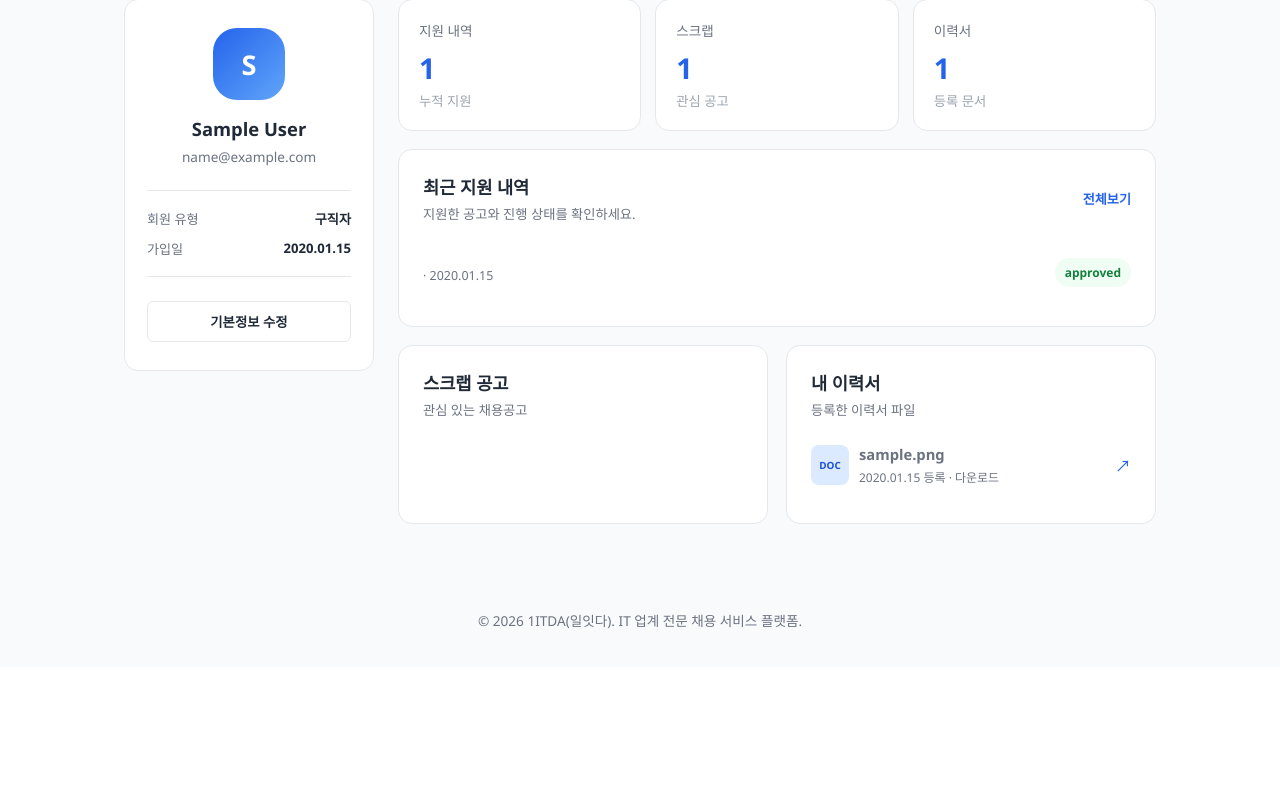
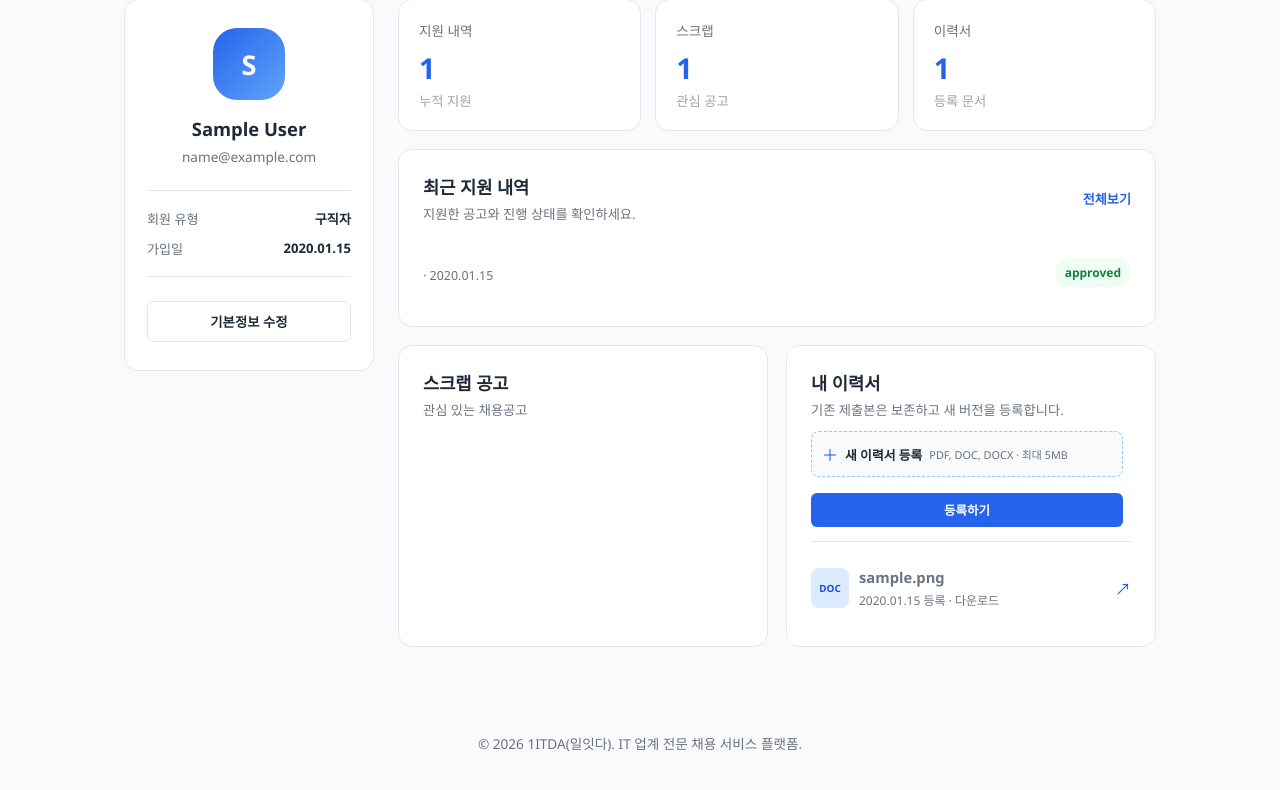
Before and after one commit to sieunni/1itda, a Flask app: page /mypage in a window 1280 px wide. Shown: the part 250-1040 px from the top of the page. Before the commit the page ends 879 px from the top, so only its background shows below. Run offline with Flask 3, Linux system fonts and the light colour scheme; the visitor is signed in with stand-in values (Sample User, id 1); tables that the repository leaves empty hold one stand-in row (values such as "Sample post").

Commit message:
이력서 새 버전 등록 기능 추가

```diff
--- a/routes/profile.py
+++ b/routes/profile.py
@@ -1,11 +1,58 @@
 import os
+import uuid
 
 from flask import Blueprint, abort, current_app, flash, redirect, render_template, request, send_from_directory, session, url_for
+from sqlalchemy.exc import SQLAlchemyError
+from werkzeug.utils import secure_filename
 
 from extensions import db
 from models import Application, Job, Resume, Scrap, User
 
 profile_bp = Blueprint("profile", __name__)
+ALLOWED_RESUME_EXTENSIONS = {"pdf", "doc", "docx"}
+
+
+@profile_bp.post("/mypage/resumes/upload")
+def resume_upload():
+    user_id = session.get("user_id")
+    user = db.session.get(User, user_id) if user_id else None
+    if not user:
+        flash("로그인 후 이용해 주세요.", "error")
+        return redirect(url_for("auth.login"))
+    if user.role != "jobseeker":
+        abort(403)
+
+    uploaded_file = request.files.get("resume_file")
+    original_name = secure_filename(uploaded_file.filename) if uploaded_file and uploaded_file.filename else ""
+    if not original_name or "." not in original_name:
+        flash("등록할 이력서 파일을 선택해 주세요.", "error")
+        return redirect(url_for("profile.mypage"))
+
+    extension = original_name.rsplit(".", 1)[1].lower()
+    if extension not in ALLOWED_RESUME_EXTENSIONS:
+        flash("이력서는 PDF, DOC, DOCX 파일만 등록할 수 있습니다.", "error")
+        return redirect(url_for("profile.mypage"))
+
+    stored_filename = f"{uuid.uuid4().hex}.{extension}"
+    saved_path = os.path.join(current_app.config["UPLOAD_FOLDER"], stored_filename)
+    uploaded_file.save(saved_path)
+    db.session.add(
+        Resume(
+            user_id=user.user_id,
+            file_path=stored_filename,
+            original_filename=original_name,
+        )
+    )
+    try:
+        db.session.commit()
+    except SQLAlchemyError:
+        db.session.rollback()
+        if os.path.isfile(saved_path):
+            os.remove(saved_path)
+        flash("이력서를 등록하지 못했습니다. 잠시 후 다시 시도해 주세요.", "error")
+    else:
+        flash("새 이력서가 등록되었습니다.", "success")
+    return redirect(url_for("profile.mypage"))
 
 
 @profile_bp.route("/mypage/resumes/<int:resume_id>/preview")
--- a/static/css/style.css
+++ b/static/css/style.css
@@ -1002,6 +1002,16 @@ a.stat-card:hover { transform: translateY(-2px); box-shadow: 0 8px 20px rgba(15,
 .resume-preview-text small { color: var(--color-muted); font-size: .75rem; }
 .resume-preview-arrow { flex: 0 0 auto; color: var(--color-primary) !important; font-size: 1rem !important; }
 .resume-preview-link:hover strong { color: var(--color-primary); }
+.mypage-resume-upload { display: grid; grid-template-columns: 1fr auto; gap: 8px; margin-bottom: 12px; padding-bottom: 14px; border-bottom: 1px solid var(--color-border); }
+.mypage-resume-upload label { display: flex; align-items: center; gap: 7px; min-width: 0; padding: 10px; background: #f8fafc; border: 1px dashed #93c5fd; border-radius: 8px; cursor: pointer; }
+.mypage-resume-upload label:hover { background: #eff6ff; }
+.mypage-resume-upload label > span { color: var(--color-primary); font-size: 1rem; }
+.mypage-resume-upload label strong { font-size: .8rem; }
+.mypage-resume-upload label small { color: var(--color-muted); font-size: .68rem; }
+.mypage-resume-upload input[type="file"] { position: absolute; width: 1px; height: 1px; opacity: 0; }
+.mypage-resume-upload .btn { padding: 8px 12px; border: 0; font-size: .78rem; cursor: pointer; }
+.mypage-resume-filename { grid-column: 1 / -1; min-width: 0; color: var(--color-primary-dark); font-size: .72rem; overflow: hidden; text-overflow: ellipsis; white-space: nowrap; }
+.resume-list { max-height: 235px; overflow-y: auto; }
 .compact-empty { margin: 22px 0 10px; text-align: center; }
 
 .edit-panel { border-color: #bfdbfe; }
--- a/templates/profile/mypage.html
+++ b/templates/profile/mypage.html
@@ -68,7 +68,7 @@
 
       <div class="mypage-subgrid">
         <section class="mypage-panel compact-panel"><div class="panel-heading"><div><h2>스크랩 공고</h2><p>관심 있는 채용공고</p></div></div>{% if scraps %}<ul class="mini-list">{% for scrap in scraps %}<li><a href="{{ url_for('jobs.job_detail', job_id=scrap.job_id) }}"><strong>{{ scrap.job.title }}</strong><span>{{ scrap.job.company.company_name if scrap.job.company else '' }}</span></a></li>{% endfor %}</ul>{% else %}<p class="compact-empty">스크랩한 공고가 없습니다.</p>{% endif %}</section>
-        <section class="mypage-panel compact-panel"><div class="panel-heading"><div><h2>내 이력서</h2><p>등록한 이력서 파일</p></div></div>{% if resumes %}<ul class="mini-list">{% for resume in resumes %}<li><a class="resume-preview-link" href="{{ url_for('profile.resume_preview', resume_id=resume.resume_id) }}" target="_blank" rel="noopener"><span class="resume-preview-icon">{{ 'PDF' if (resume.original_filename or '').lower().endswith('.pdf') else 'DOC' }}</span><span class="resume-preview-text"><strong>{{ resume.original_filename or '이력서' }}</strong><small>{{ resume.uploaded_at.strftime('%Y.%m.%d') }} 등록 · {{ '미리보기' if (resume.original_filename or '').lower().endswith('.pdf') else '다운로드' }}</small></span><span class="resume-preview-arrow">↗</span></a></li>{% endfor %}</ul>{% else %}<p class="compact-empty">등록된 이력서가 없습니다.</p>{% endif %}</section>
+        <section class="mypage-panel compact-panel"><div class="panel-heading"><div><h2>내 이력서</h2><p>기존 제출본은 보존하고 새 버전을 등록합니다.</p></div></div><form class="mypage-resume-upload" method="post" enctype="multipart/form-data" action="{{ url_for('profile.resume_upload') }}">{% if csrf_token is defined %}<input type="hidden" name="csrf_token" value="{{ csrf_token() }}">{% endif %}<label for="mypage_resume_file"><span>＋</span><strong>새 이력서 등록</strong><small>PDF, DOC, DOCX · 최대 5MB</small><input id="mypage_resume_file" type="file" name="resume_file" accept=".pdf,.doc,.docx" required></label><span class="mypage-resume-filename" aria-live="polite"></span><button class="btn btn-primary" type="submit">등록하기</button></form>{% if resumes %}<ul class="mini-list resume-list">{% for resume in resumes %}<li><a class="resume-preview-link" href="{{ url_for('profile.resume_preview', resume_id=resume.resume_id) }}" target="_blank" rel="noopener"><span class="resume-preview-icon">{{ 'PDF' if (resume.original_filename or '').lower().endswith('.pdf') else 'DOC' }}</span><span class="resume-preview-text"><strong>{{ resume.original_filename or '이력서' }}</strong><small>{{ resume.uploaded_at.strftime('%Y.%m.%d') }} 등록 · {{ '미리보기' if (resume.original_filename or '').lower().endswith('.pdf') else '다운로드' }}</small></span><span class="resume-preview-arrow">↗</span></a></li>{% endfor %}</ul>{% else %}<p class="compact-empty">등록된 이력서가 없습니다.</p>{% endif %}</section>
       </div>
       {% endif %}
     </div>
@@ -82,5 +82,10 @@
   function setEditPanel(open) { editPanel.hidden = !open; editToggle.setAttribute('aria-expanded', String(open)); if (open) editPanel.scrollIntoView({ behavior: 'smooth', block: 'center' }); }
   editToggle.addEventListener('click', () => setEditPanel(editPanel.hidden));
   editCancel.addEventListener('click', () => setEditPanel(false));
+  const mypageResumeInput = document.getElementById('mypage_resume_file');
+  const mypageResumeFilename = document.querySelector('.mypage-resume-filename');
+  if (mypageResumeInput) mypageResumeInput.addEventListener('change', () => {
+    mypageResumeFilename.textContent = mypageResumeInput.files.length ? `선택: ${mypageResumeInput.files[0].name}` : '';
+  });
 </script>
 {% endblock %}
```
